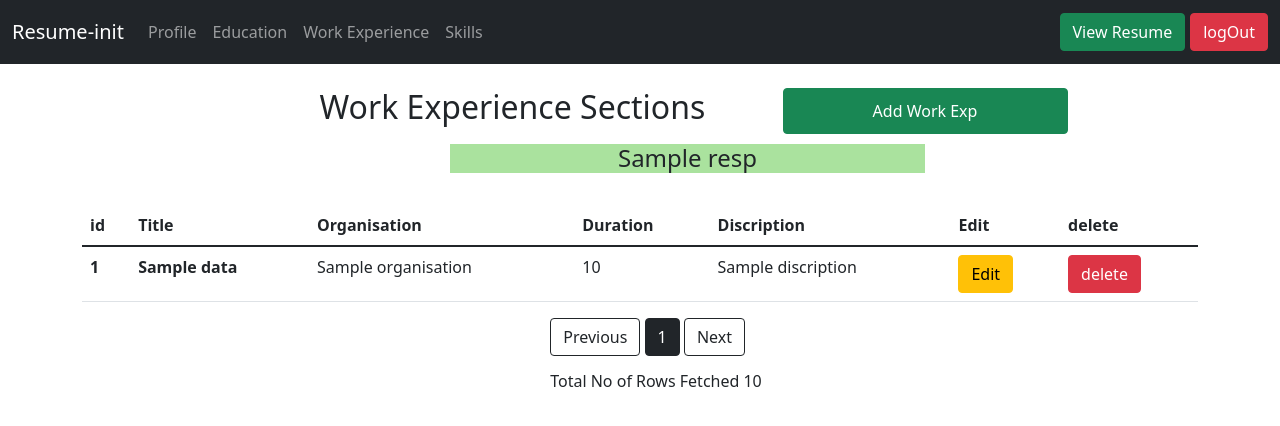
After one commit to Lovish-Aggarwal/RESUME-init, a Flask app: template Templates/workExperience.html in a window 1280 px wide. The commit adds this page. Shown: the top 426 px of the page. Run offline with Flask 2, Linux system fonts and the light colour scheme; the template is opened without the code that fills it: most values are stand-ins (such as "Sample title", 1, 10 or a date in 2020).

Commit message:
Experence Section completed .

```diff
--- a/Templates/nav.html
+++ b/Templates/nav.html
@@ -13,7 +13,7 @@
                     <a class="nav-link" href="#"> Education </a>
                 </li>
                 <li class="nav-item">
-                    <a class="nav-link" href="#"> Work Experience </a>
+                    <a class="nav-link" href="{{ url_for('experiences',pg=1) }}"> Work Experience </a>
                 </li>
                 <li class="nav-item">
                     <a class="nav-link" href="{{ url_for('skills',pg=1) }}"> Skills </a>
--- /dev/null
+++ b/Templates/workExperience.html
@@ -0,0 +1,189 @@
+<!DOCTYPE html>
+<html lang="en">
+
+<head>
+    <title> Work Experiences </title>
+    <meta charset="utf-8">
+    <meta name="viewport" content="width=device-width, initial-scale=1">
+    <link href="https://cdn.jsdelivr.net/npm/bootstrap@5.1.3/dist/css/bootstrap.min.css" rel="stylesheet">
+    <script src="https://cdn.jsdelivr.net/npm/bootstrap@5.1.3/dist/js/bootstrap.bundle.min.js"></script>
+</head>
+
+<body>
+    {% include "nav.html" %}
+
+    <div class="container">
+        <br>
+        <div class=" row " style="justify-content: center;">
+            <h2 class="col-sm-5 offset-sm-1"> Work Experience Sections </h2>
+            <button type="button" class=" btn btn-success col-sm-3 " data-bs-toggle="modal"
+                data-bs-target="#myModal" style="float: right;">
+                Add Work Exp
+            </button>
+        </div>
+        <div class="row">
+            <h4 class="col-sm-5 offset-sm-4 text-center" style="background-color: rgb(170, 226, 158); margin-top: 10px;">{{ resp }}</h4>
+        </div>
+
+        <br>
+        <!-- New Entry Section -->
+        <!-- The Modal -->
+        <div class="modal fade" id="myModal">
+            <div class="modal-dialog">
+                <div class="modal-content">
+                    <!-- Modal Header -->
+                    <div class="modal-header">
+                        <h4 class="modal-title">Add Work Exp</h4>
+                        <button type="button" class="btn-close" data-bs-dismiss="modal"></button>
+                    </div>
+                    <!-- Modal body -->
+                    <div class="modal-body">
+                        <form action="{{url_for('experienceAdd')}}" method="post">
+                            <div class="mb-3 mt-3">
+                                <label  class="form-label">Title :</label>
+                                <input type="text" class="form-control" id="title" placeholder="Enter title"
+                                    name="title">
+                            </div>
+                            <div class="mb-3 mt-3">
+                                <label  class="form-label">Organisation :</label>
+                                <input type="text" class="form-control" id="organisation" placeholder="Enter Organisation"
+                                    name="organisation">
+                            </div>
+                            <div class="mb-3 mt-3">
+                                <label  class="form-label">Duration :</label>
+                                <input type="text" class="form-control" id="duration" placeholder="start - End"
+                                    name="duration">
+                            </div>
+                            <div class="mb-3 mt-3">
+                                <label  class="form-label">Discription :</label>
+                                <textarea rows="4" cols="50" class="form-control" id="discription" placeholder="Enter Discription"
+                                    name="discription"></textarea>
+                            </div>
+                            <button type="submit" class="btn btn-primary">Submit</button>
+                        </form>
+                    </div>
+                </div>
+            </div>
+        </div>
+    </div>
+
+    <!-- Feting Entries -->
+
+    <div class="container">
+        <table class="table">
+            <thead>
+                <tr>
+                    <th scope="col">id</th>
+                    <th scope="col">Title</th>
+                    <th scope="col">Organisation</th>
+                    <th scope="col">Duration</th>
+                    <th scope="col">Discription</th>
+                    <th scope="col">Edit</th>
+                    <th scope="col">delete</th>
+                </tr>
+            </thead>
+            <tbody>
+                {% for i in data %}
+                <tr>
+                    <th scope="row"> {{ i.id }}</th>
+                    <th scope="row"> {{ i.title }}</th>
+                    <td>{{ i.organisation }}</td>
+                    <td>{{ i.duration }}</td>
+                    <td>{{ i.discription  }}</td>
+                    <td>
+                        <a class="btn btn-warning" data-bs-toggle="modal" data-bs-target="#updateModal{{i.id}}"> Edit
+                        </a>
+                    </td>
+                    <td>
+                        <a href="/experienceDelete/{{i.id}}" class="btn btn-danger"> delete </a>
+                    </td>
+                </tr>
+                <div class="modal fade" id="updateModal{{i.id}}">
+                    <div class="modal-dialog">
+                        <div class="modal-content">
+                            <!-- Modal Header -->
+                            <div class="modal-header">
+                                <h4 class="modal-title">Update Work Exp with id {{ i.id }}</h4>
+                                <button type="button" class="btn-close" data-bs-dismiss="modal"
+                                    style="float: right"></button>
+                            </div>
+                            <!-- Modal body -->
+                            <div class="modal-body">
+                                <form action="/experienceUpdate/{{i.id}}"" method="post">
+                                    <div class="mb-3 mt-3">
+                                        <label  class="form-label">Title :</label>
+                                        <input type="text" class="form-control" id="title" placeholder="Enter title"
+                                            name="title" value="{{ i.title }}">
+                                    </div>
+                                    <div class="mb-3 mt-3">
+                                        <label  class="form-label">Organisation :</label>
+                                        <input type="text" class="form-control" id="organisation" placeholder="Enter Organisation"
+                                            name="organisation" value="{{ i.organisation }}">
+                                    </div>
+                                    <div class="mb-3 mt-3">
+                                        <label  class="form-label">Duration :</label>
+                                        <input type="text" class="form-control" id="duration" placeholder="start - End"
+                                            name="duration" value="{{ i.duration }}">
+                                    </div>
+                                    <div class="mb-3 mt-3">
+                                        <label  class="form-label">Discription :</label>
+                                        <textarea rows="4" cols="50" class="form-control" id="discription" placeholder="Enter Discription"
+                                            name="discription"">{{ i.discription }}</textarea>
+                                    </div>
+                                    <button type="submit" class="btn btn-primary">Update</button>
+                                </form>
+                            </div>
+                        </div>
+                    </div>
+                </div>
+                {% endfor %}
+            </tbody>
+        </table>
+    </div>
+    <div class="pagination" style="justify-content: center;">
+
+        <ul>
+                    {% if data.has_prev %}
+                        <a href="{{ url_for('experiences', pg=data.prev_num) }}" class="btn btn-outline-dark">
+                            Previous
+                        </a>
+                    {% else %}
+                    <a style="pointer-events: none;" class="btn btn-outline-dark">
+                        Previous
+                    </a>
+                    {% endif %}
+
+            {% for page_num in data.iter_pages(left_edge=3, right_edge=3) %}
+                {% if page_num %}
+                    {% if data.page == page_num %}
+                        <a href="{{ url_for('experiences', pg=page_num) }}" class="btn btn-dark">
+                            {{ page_num }}
+                        </a>
+                    {% else %}
+                        <a href="{{ url_for('experiences', pg=page_num) }}" class="btn btn-outline-dark">
+                            {{ page_num }}
+                        </a>
+                    {% endif %}
+                {% endif %}
+
+                {% endfor %}
+                    {% if data.has_next %}
+                        <a href="{{ url_for('experiences', pg=data.next_num) }}" class="btn btn-outline-dark">
+                            Next
+                        </a>
+                        {% else %}
+                        <a style="pointer-events: none;" class="btn btn-outline-dark">
+                            Next
+                        </a>
+                    {% endif %}
+            <p>
+                {% if data %}
+                <h6>Total No of Rows Fetched {{ data.total }}</h6>
+                {% endif %}
+            </p>
+        </ul>
+    </div>
+
+</body>
+
+</html>
--- a/app.py
+++ b/app.py
@@ -12,6 +12,8 @@ db = SQLAlchemy(app)
 @app.before_first_request
 def create_table():
     db.create_all()
+
+# Data Models
 
 class userModel(db.Model):
     __tablename__ = "user_credentials"
@@ -46,7 +48,48 @@ class skillsModel(db.Model):
     def __repr__(self) -> str:
         return self.skill
 
+class experienceModel(db.Model):
+    __tablename__="experiencess"
+    id = db.Column(db.Integer, primary_key=True)
+    user_id = db.Column(db.Integer)
+    title = db.Column(db.String(80))
+    organisation = db.Column(db.String(80))
+    duration = db.Column(db.String(80))
+    discription = db.Column(db.String(500))
 
+    def __init__(self,id,title,organisation,duration,discription) -> None:
+        self.user_id=id
+        self.discription=discription
+        self.title=title
+        self.organisation=organisation
+        self.duration=duration
+
+    def __repr__(self) -> str:
+        return self.title
+
+
+class educationModel(db.Model):
+    __tablename__="educations"
+    id = db.Column(db.Integer, primary_key=True)
+    user_id = db.Column(db.Integer)
+    insitute = db.Column(db.String(80))
+    course = db.Column(db.String(80))
+    duration = db.Column(db.String(80))
+    grades= db.Column(db.String(20))
+
+    def __init__(self,id,insitute,duration,course,grades) -> None:
+        self.user_id=id
+        self.grades=grades
+        self.insitute=insitute
+        self.course=course
+        self.duration=duration
+
+    def __repr__(self) -> str:
+        return self.title
+
+
+
+# App routes
 
 @app.route('/')
 @app.route('/login', methods =['GET', 'POST'])
@@ -121,6 +164,8 @@ def home():
 def resume():
     return render_template('resume.html')
 
+# Skills Route
+
 @app.route('/skills/<pg>',methods=['GET', 'POST'])
 def skills(pg):
     if request.method == 'GET':
@@ -160,5 +205,50 @@ def skillUpdate(id):
         db.session.commit()
         return redirect(url_for('skills',pg=1,msg="Skill Updated with id="+str(id)))
 
+# Experience Section
+
+@app.route('/workExperience/<pg>',methods=['GET','POST'])
+def experiences(pg):
+    if request.method == 'GET':
+        msg=request.args
+        resp=""
+        if msg.get('msg'):
+            resp=msg['msg']
+        data=experienceModel.query.filter_by(user_id=session['id']).paginate(page=int(pg), per_page=5)
+        print(data.items)
+        return render_template('workExperience.html',data=data,resp=resp)
+
+@app.route('/experienceAdd',methods=['GET', 'POST'])
+def experienceAdd():
+    if request.method == 'POST':
+            title=request.form['title']
+            organisation=request.form['organisation']
+            duration=request.form['duration']
+            discription=request.form['discription']
+            newExperience=experienceModel(session['id'],title,organisation,duration,discription)
+            db.session.add(newExperience)
+            db.session.commit()
+            # return str(newExperience)
+            return redirect(url_for('experiences',pg=1,msg="Experience Added "+str(title)))
+
+@app.route('/experienceDelete/<id>',methods=['GET', 'POST'])
+def experienceDelete(id):
+        experience=experienceModel.query.get(id)
+        db.session.delete(experience)
+        db.session.commit()
+        return redirect(url_for('experiences',pg=1,msg="Work Experience Deleted with id="+str(id)))
+
+
+@app.route('/experienceUpdate/<id>',methods=['GET', 'POST'])
+def experienceUpdate(id):
+        upexp=experienceModel.query.get(id)
+        print(upexp)
+        upexp.title=request.form['title']
+        upexp.organisation=request.form['organisation']
+        upexp.duration=request.form['duration']
+        upexp.discription=request.form['discription']
+        db.session.commit()
+        return redirect(url_for('experiences',pg=1,msg="Experience Updated with id="+str(id)))
+
 if __name__ == '__main__':
    app.run(debug=True,port=5000)
```
Also changed, not shown: Templates/skills.html (+3 -6 lines).
